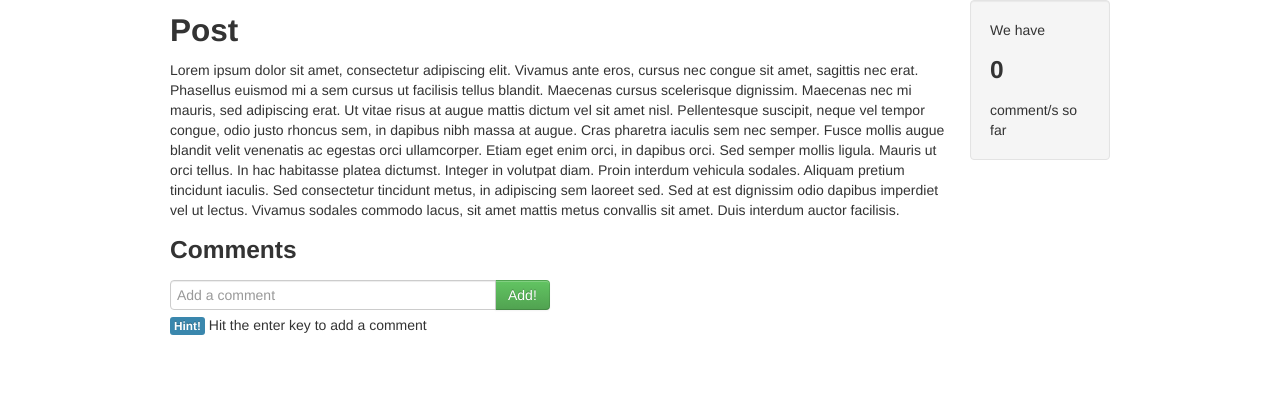
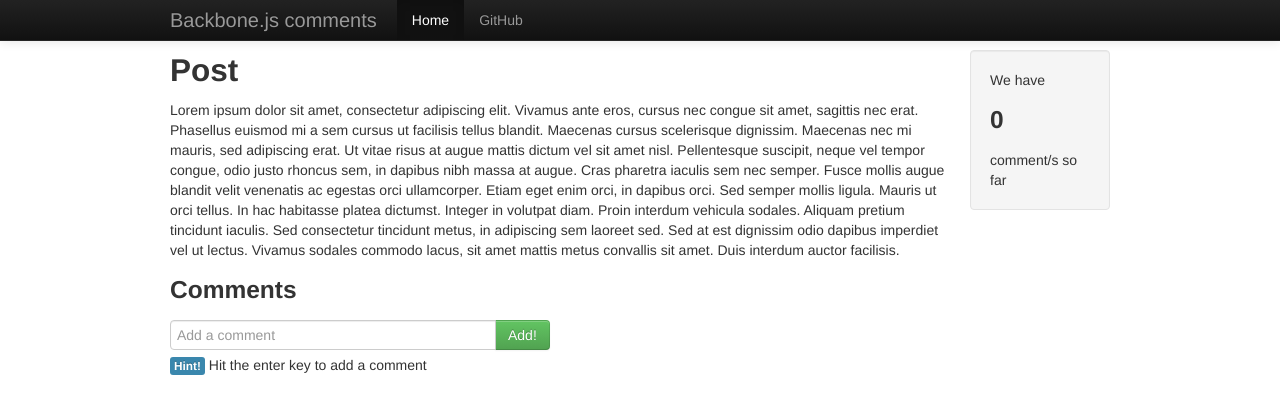
Before and after one commit to ricca509/backbonejs-comments, a plain HTML site: page index.html in a window 1280 px wide. Drawn offline with Linux system fonts and the light colour scheme.

Commit message:
Added navbar

```diff
--- a/index.html
+++ b/index.html
@@ -5,7 +5,25 @@
     <!-- Bootstrap -->
     <link href="css/bootstrap.min.css" rel="stylesheet" media="screen">
   </head>
-  <body>
+  <body style="padding: 40px;">
+    <div class="navbar navbar-inverse navbar-fixed-top">
+      <div class="navbar-inner">
+        <div class="container">
+          <a class="btn btn-navbar" data-toggle="collapse" data-target=".nav-collapse">
+            <span class="icon-bar"></span>
+            <span class="icon-bar"></span>
+            <span class="icon-bar"></span>
+          </a>
+          <a class="brand" href="#">Backbone.js comments</a>
+          <div class="nav-collapse collapse">
+            <ul class="nav">
+              <li class="active"><a href="#">Home</a></li>
+              <li><a href="https://github.com/ricca509/backbonejs-comments" target="_blank">GitHub</a></li>
+            </ul>
+          </div><!--/.nav-collapse -->
+        </div>
+      </div>
+    </div>
     <div class="container">
       <div class="row">
         <div class="span10">
@@ -33,7 +51,7 @@
         </div>
         <div class="span2">
           <!--Sidebar content-->
-          <div class="well">
+          <div class="well" style="margin-top: 10px;">
               We have <h3 id="commentsCount"></h3> comment/s so far
           </div>
         </div>
```
